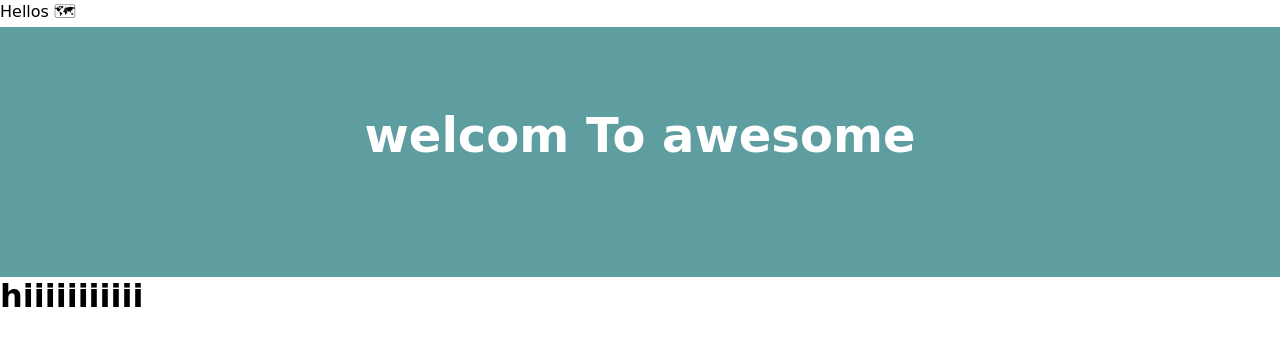
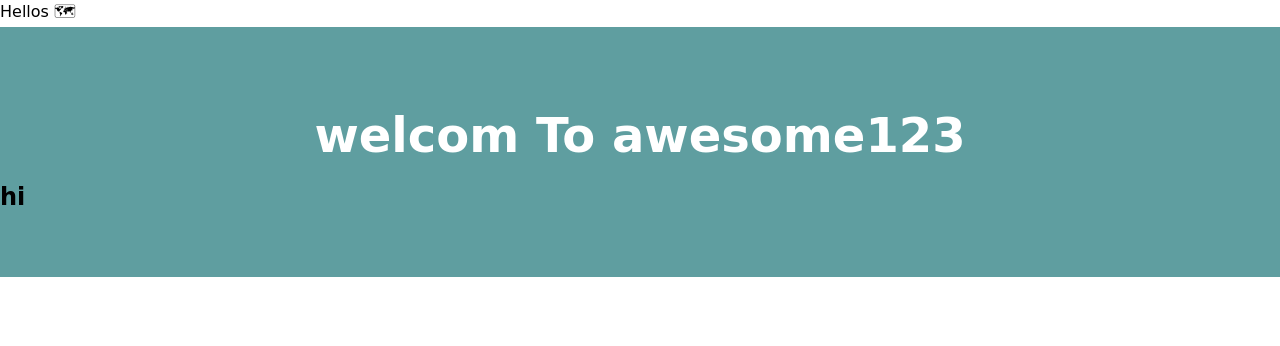
Before and after one commit to madhu-p-gith/space-x, a React (Create React App) app: page / in a window 1280 px wide. Shown: the top 346 px of the page. Built offline with nearby package versions, Linux system fonts and the light colour scheme; no server answers.

Commit message:
Headerpage

```diff
--- a/src/App.jsx
+++ b/src/App.jsx
@@ -12,7 +12,6 @@ function App() {
       <Router>
         <Header />
         <Switch>
-          <h1>hiiiiiiiiiii</h1>
           <Route path="/launch/:flight_number">
             <LaunchView />
           </Route>
--- a/src/components/Header/Header.jsx
+++ b/src/components/Header/Header.jsx
@@ -4,7 +4,8 @@ class Header extends Component {
   render() {
     return (
       <div className="header">
-        <h1>welcom To awesome</h1>
+        <h1>welcom To awesome123</h1>
+        <h2>hi</h2>
       </div>
     );
   }
```
